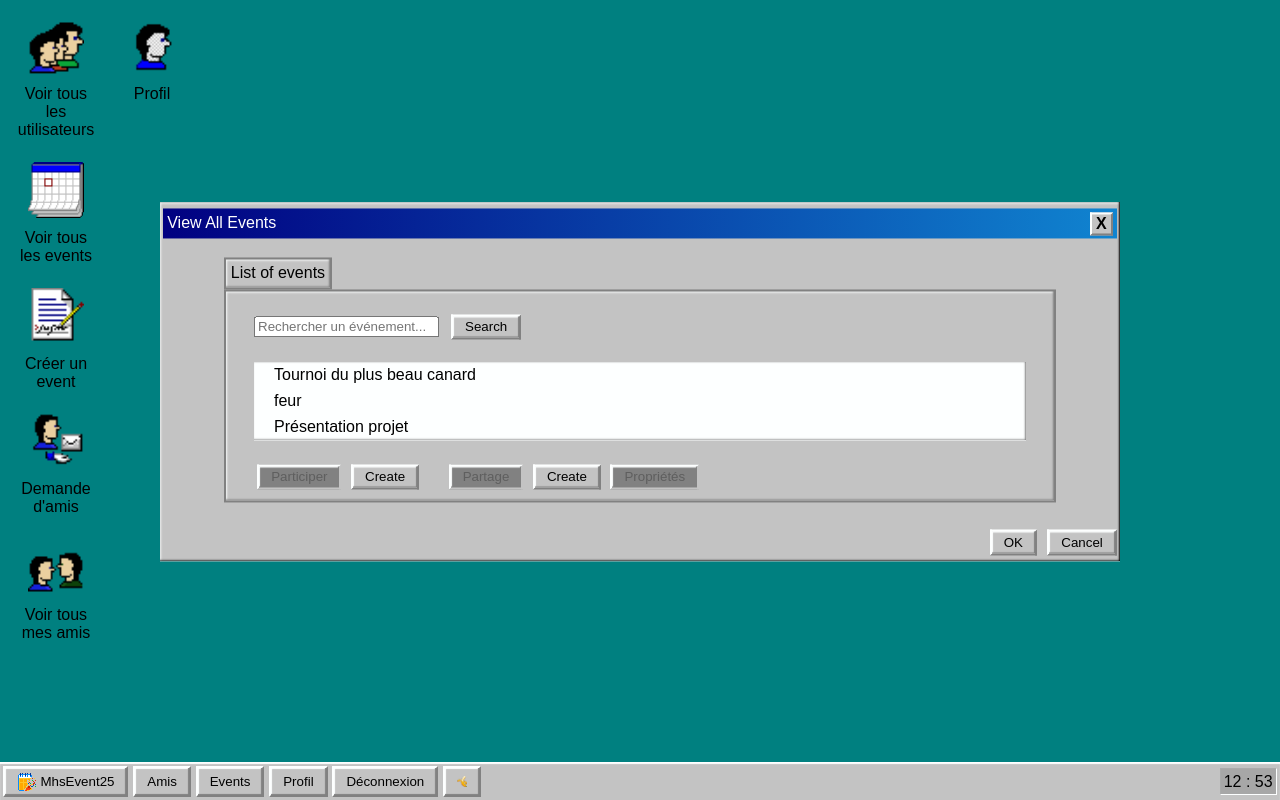
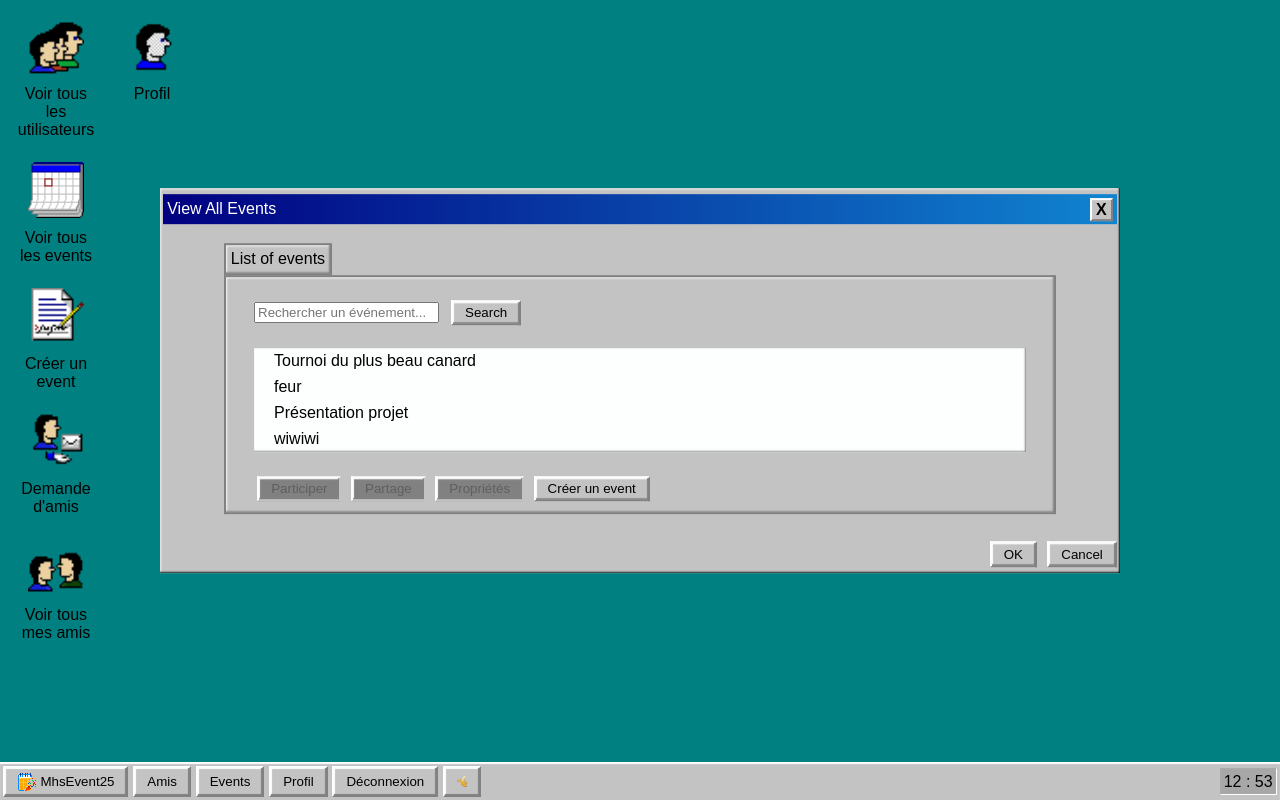
Before and after one commit to Vaganuki/angular_labo_recap, an Angular app: page /events in a window 1280 px wide. Built offline with nearby package versions, Linux system fonts and the light colour scheme; no server answers; data requests are answered from the project's data file; sample sign-in values are in the browser's storage.

Commit message:
hugo: c'est beau hein samet ?

```diff
--- a/public/data/db.json
+++ b/public/data/db.json
@@ -101,6 +101,16 @@
       "address": "ici",
       "image": "https://media.tenor.com/3Cs_AKNDxRwAAAAM/gato-lengua.gif",
       "id": 3
+    },
+    {
+      "name": "wiwiwi",
+      "description": "La party de la fête",
+      "userId": "3",
+      "beginDate": "2025-07-02",
+      "endDate": "2025-07-03",
+      "address": "Ici même",
+      "image": "https://i.ytimg.com/vi/KaUk83A0DOA/hq720.jpg?sqp=-oaymwE7CK4FEIIDSFryq4qpAy0IARUAAAAAGAElAADIQj0AgKJD8AEB-AH-CYAC0AWKAgwIABABGCQgVCh_MA8=&rs=AOn4CLDqhq068pXdoHNNiaXPaysr2b5nKA",
+      "id": 4
     }
   ],
   "participations": [
@@ -133,6 +143,16 @@
       "eventId": 1,
       "userId": 5,
       "id": 6
+    },
+    {
+      "eventId": 4,
+      "userId": 3,
+      "id": 7
+    },
+    {
+      "eventId": 4,
+      "userId": 5,
+      "id": 8
     }
   ]
 }
--- a/src/app/components/events/all-events/all-events.component.html
+++ b/src/app/components/events/all-events/all-events.component.html
@@ -35,7 +35,6 @@
         </ul>
       </div>
       <div class="button-option">
-
         <button
           (click)="participate()"
           [disabled]="!selectedEvents || joinedEvents.has(selectedEvents.id)"
@@ -43,24 +42,15 @@
           Participer
         </button>
 
-          <button>Create</button>
-        <div class="button-option">
-          <button [disabled]="!selectedEvents" (click)="sharing()">Partage </button>
-        </div>
-
-        <button>Create</button>
+        <button [disabled]="!selectedEvents" (click)="sharing()">Partage</button>
         <button class="button"
                 [routerLink]="selectedEvents ? ['/events/property', selectedEvents.id] : null"
                 [state]="{ from: 'events' }"
                 [disabled]="!selectedEvents">
           Propriétés
         </button>
+        <button [routerLink]="['/create-event']">Créer un event</button>
       </div>
-
-<!--      <div class="button-option">-->
-<!--        <button [disabled]="!selectedEvents">Partage</button>-->
-<!--      </div>-->
-
     </div>
 
   </div>
--- a/src/app/components/events/event-property/event-property.component.html
+++ b/src/app/components/events/event-property/event-property.component.html
@@ -17,13 +17,6 @@
           Date :
           du {{ event.beginDate | date:'fullDate' }}
           <ng-container *ngIf="event.endDate"> au {{ event.endDate | date:'fullDate' }}</ng-container>
-            <button
-              *ngIf="event && !joinedEvents.has(event.id)"
-              (click)="participate()"
-            >
-              Participer
-            </button>
-
         </div>
 
         <div>Adresse : {{ event.address }}</div>
@@ -53,6 +46,12 @@
             </ng-template>
           </div>
         </div>
+          <button
+            *ngIf="event && !joinedEvents.has(event.id)"
+            (click)="participate()"
+          >
+            Participer
+          </button>
       </div>
     </div>
 
--- a/src/app/components/events/event-property/event-property.component.scss
+++ b/src/app/components/events/event-property/event-property.component.scss
@@ -16,6 +16,7 @@
       height: 15rem;
       margin: 1rem;
       border-radius: 5%;
+      object-fit: cover;
     }
 
     & .infoContainer {
```
Lines whose indentation alone changed are shown as unchanged.
